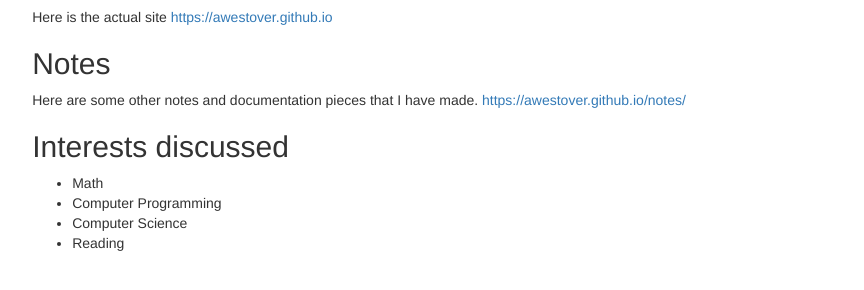
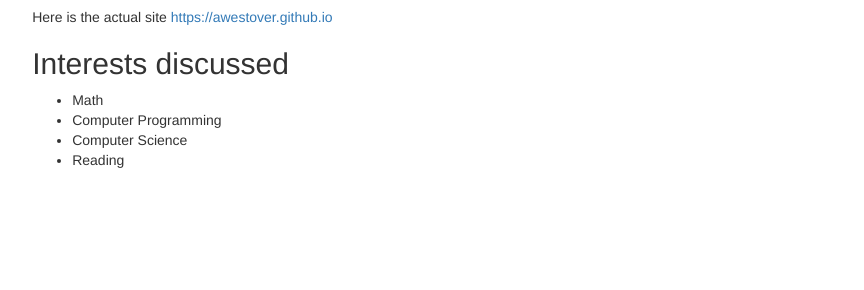
Before and after one commit to awestover/awestover.github.io, a plain HTML site: page index.html in a window 1280 px wide. Shown: the part 1156-1446 px from the top of the page, without its empty margins (74-938 px from the left). After the commit the page ends 1387 px from the top, so only its background shows below. Drawn offline with nearby package versions, Linux system fonts and the light colour scheme.

Commit message:
remove notes

```diff
--- a/index.html
+++ b/index.html
@@ -34,9 +34,6 @@
     <p>This is a record of some of the things that I have done and enjoy doing</p>
     <p>Here is the actual site <a href="https://awestover.github.io" class="uri">https://awestover.github.io</a></p>
 
-    <h2>Notes</h2>
-    <p>Here are some other notes and documentation pieces that I have made. <a href="https://awestover.github.io/notes/">https://awestover.github.io/notes/</a></p>
-
     <h2 id="interests-discussed">Interests discussed</h2>
     <ul>
       <li>Math</li>
```
